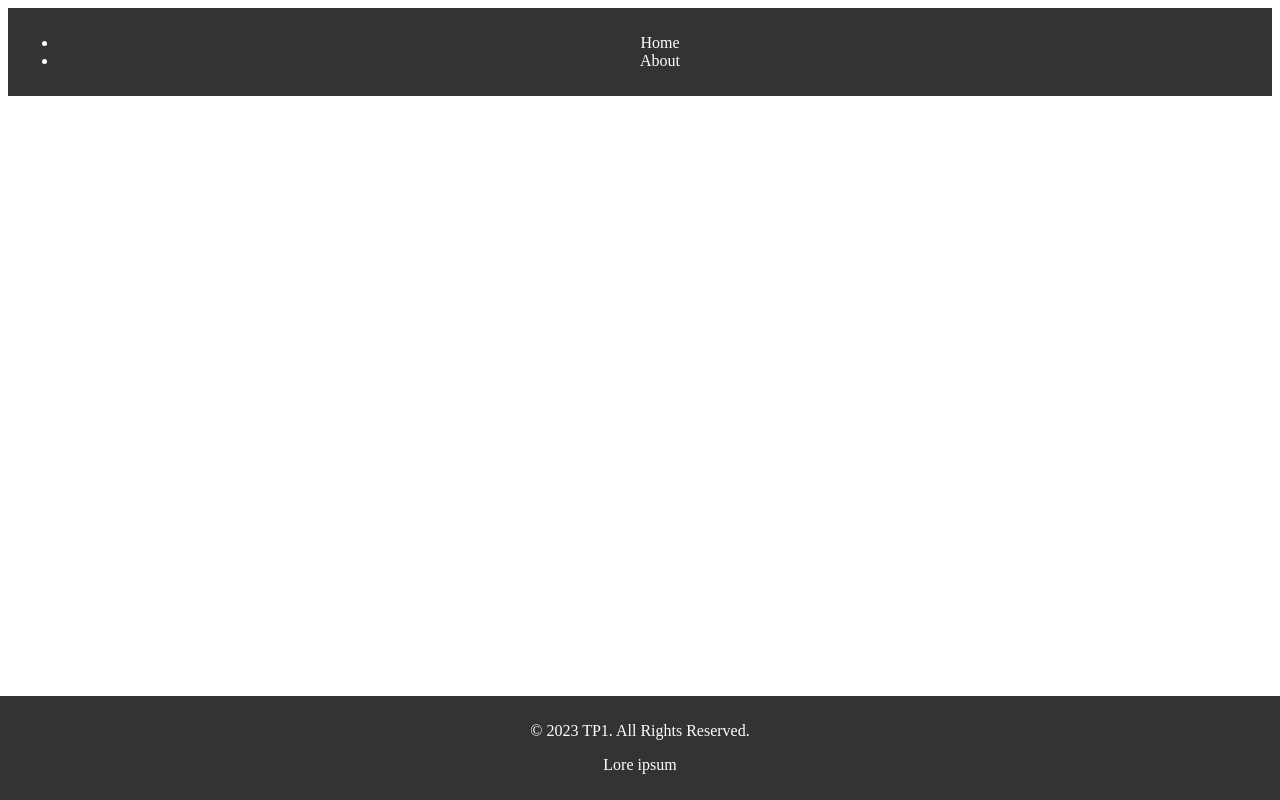
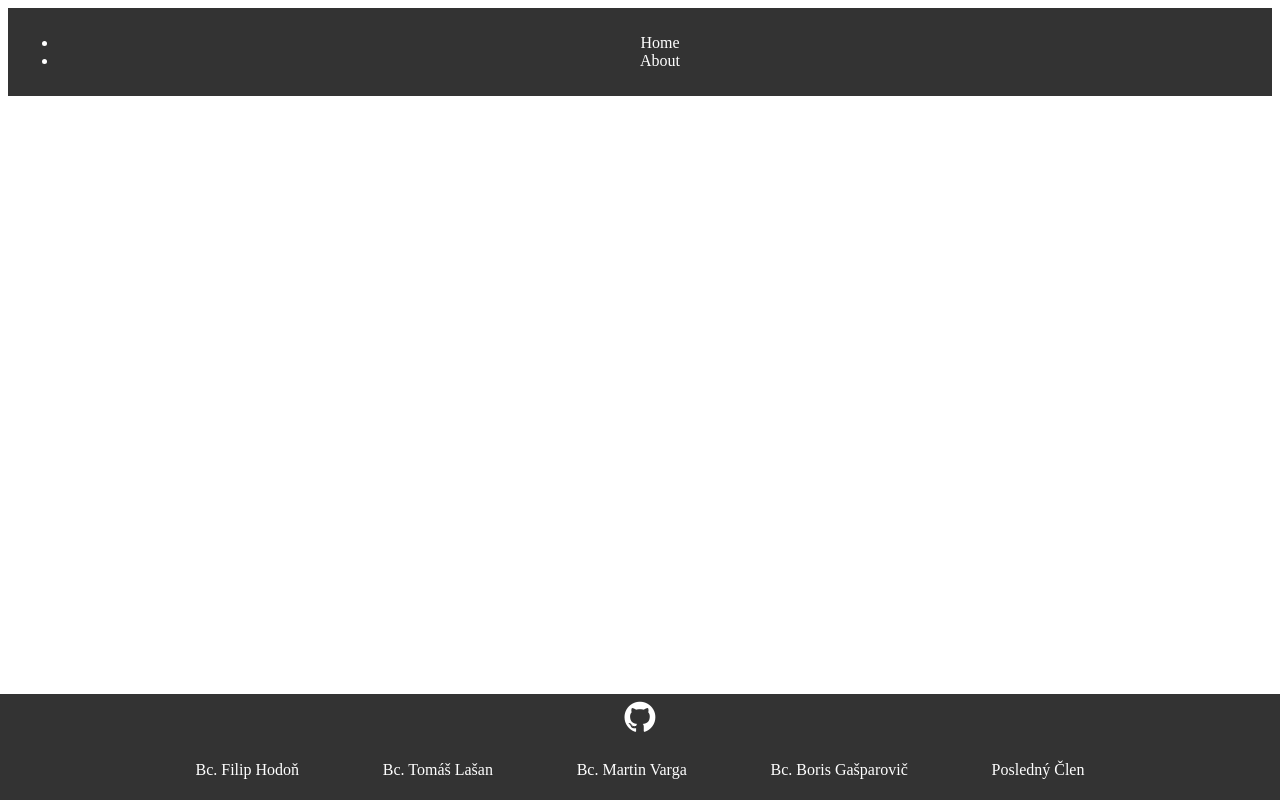
Before and after one commit to hobko/TP-1, an Angular app: page / in a window 1280 px wide. Built offline with nearby package versions, Linux system fonts and the light colour scheme.

Commit message:
M-2 Dorabanie footeru, treba dokoncit deaily

```diff
--- a/package.json
+++ b/package.json
@@ -18,6 +18,7 @@
     "@angular/platform-browser": "^16.2.0",
     "@angular/platform-browser-dynamic": "^16.2.0",
     "@angular/router": "^16.2.0",
+    "bootstrap": "^5.3.2",
     "rxjs": "~7.8.0",
     "tslib": "^2.3.0",
     "zone.js": "~0.13.0"
--- a/src/app/components/footer/footer.component.css
+++ b/src/app/components/footer/footer.component.css
@@ -5,6 +5,17 @@
   right: 0;
   background-color: #333;
   color: white;
-  padding: 10px;
+  padding: 5px;
   text-align: center;
 }
+
+.flex-container {
+  display: flex;
+  justify-content: space-between;
+  width: 70%;
+  margin: 0 auto;
+}
+
+.footer-content{
+
+}
--- a/src/app/components/footer/footer.component.html
+++ b/src/app/components/footer/footer.component.html
@@ -1,6 +1,25 @@
+<!doctype html>
+<html lang="en">
+<head>
+  <meta charset="utf-8">
+  <title>AngularBachelor</title>
+  <base href="/">
+  <link href="https://cdn.jsdelivr.net/npm/bootstrap@5.3.0-alpha3/dist/css/bootstrap.min.css" rel="stylesheet" integrity="sha384-KK94CHFLLe+nY2dmCWGMq91rCGa5gtU4mk92HdvYe+M/SXH301p5ILy+dN9+nJOZ" crossorigin="anonymous">
+  <link rel="stylesheet" href="https://cdnjs.cloudflare.com/ajax/libs/font-awesome/4.7.0/css/font-awesome.min.css">
+</head>
+
 <footer class="app-footer">
   <div class="footer-content">
-    <p>&copy; 2023 TP1. All Rights Reserved.</p>
-    <p>Lore ipsum</p>
+    <a href="https://github.com/hobko/TP-1">
+      <i class="fa fa-github" style="font-size:36px; color:white"></i>
+    </a>
+<!--    <p style="padding-top: 10px">&copy; 2023 TP1. All Rights Reserved.</p>-->
+    <div class="flex-container">
+      <p style="padding-top: 10px">Bc. Filip Hodoň</p>
+      <p style="padding-top: 10px">Bc. Tomáš Lašan</p>
+      <p style="padding-top: 10px">Bc. Martin Varga</p>
+      <p style="padding-top: 10px">Bc. Boris Gašparovič</p>
+      <p style="padding-top: 10px">Posledný Člen</p>
+    </div>
   </div>
 </footer>
```
Also changed, not shown: 1 other file (tests, documents, lock files or other folders).
